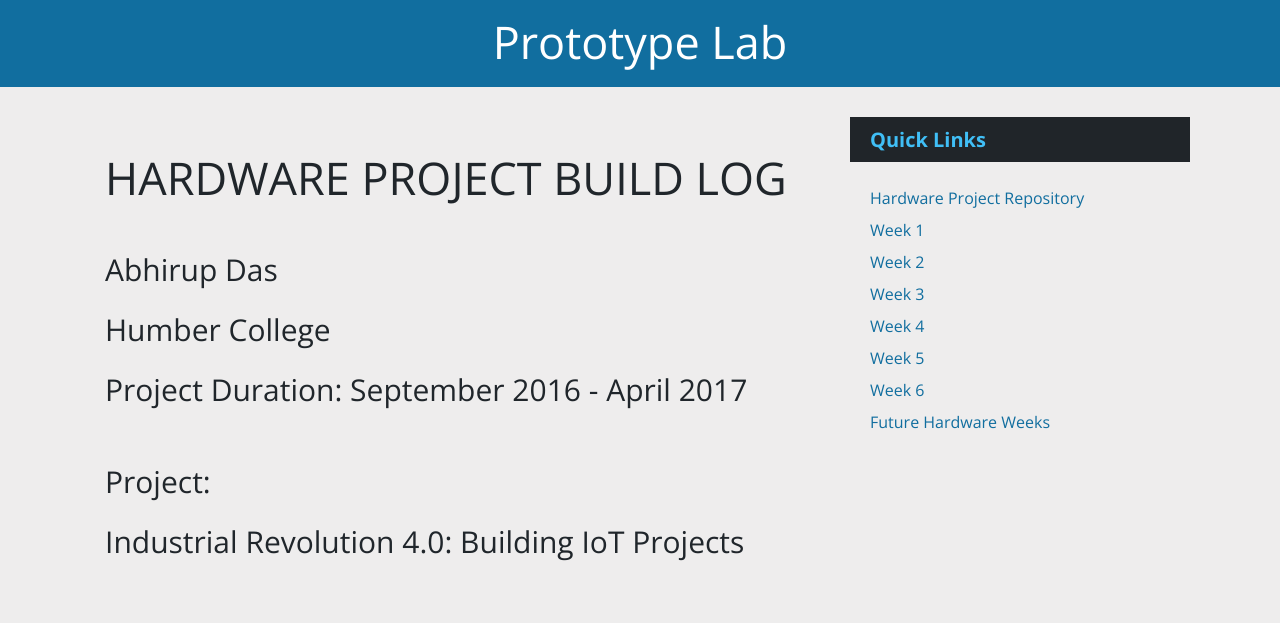
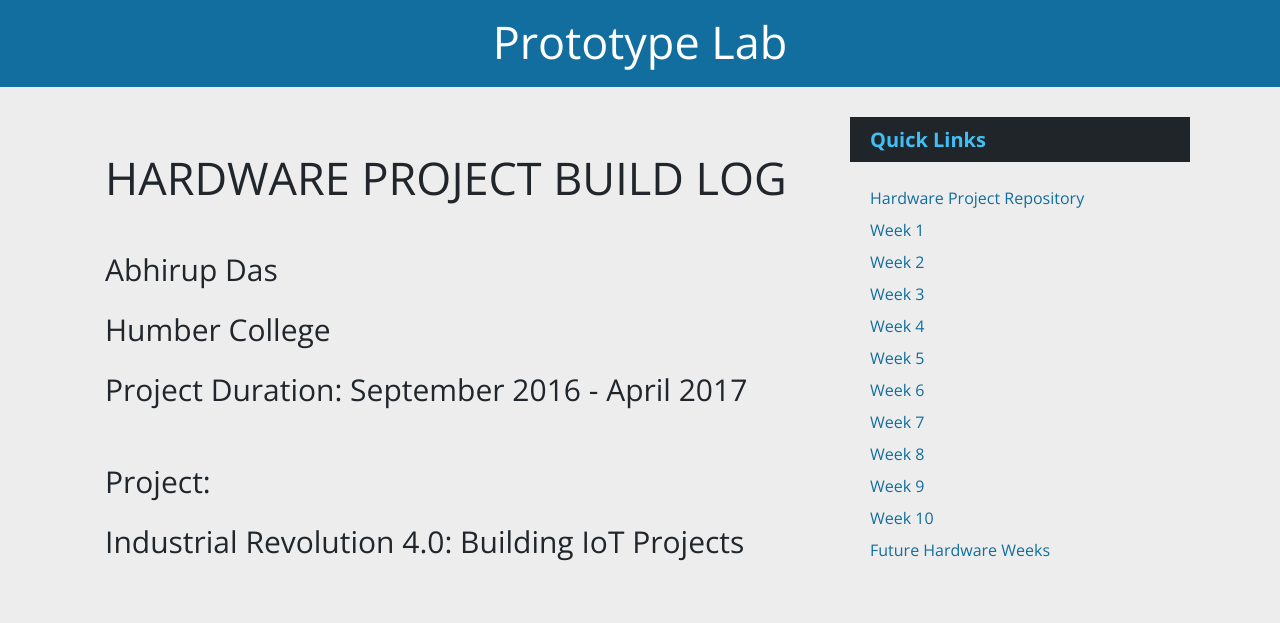
Before and after one commit to abhirupdas033/abhirupdas033.github.io, a plain HTML site: page index.html in a window 1280 px wide. Shown: the part 169-792 px from the top of the page. Drawn offline with nearby package versions, Linux system fonts and the light colour scheme.

Commit message:
menu updated

```diff
--- a/indexmenu.html
+++ b/indexmenu.html
@@ -8,6 +8,10 @@
 <LI><a href="#Section_4">Week 4</a></LI>
 <LI><a href="#Section_5">Week 5</a></LI>
 <LI><a href="#Section_6">Week 6</a></LI>
+<LI><a href="#Section_7">Week 7</a></LI>
+<LI><a href="#Section_8">Week 8</a></LI>
+<LI><a href="#Section_9">Week 9</a></LI>
+<LI><a href="#Section_10">Week 10</a></LI>
 
 <LI><a href="#Section_25">Future Hardware Weeks</a></LI>
 </UL>
```
